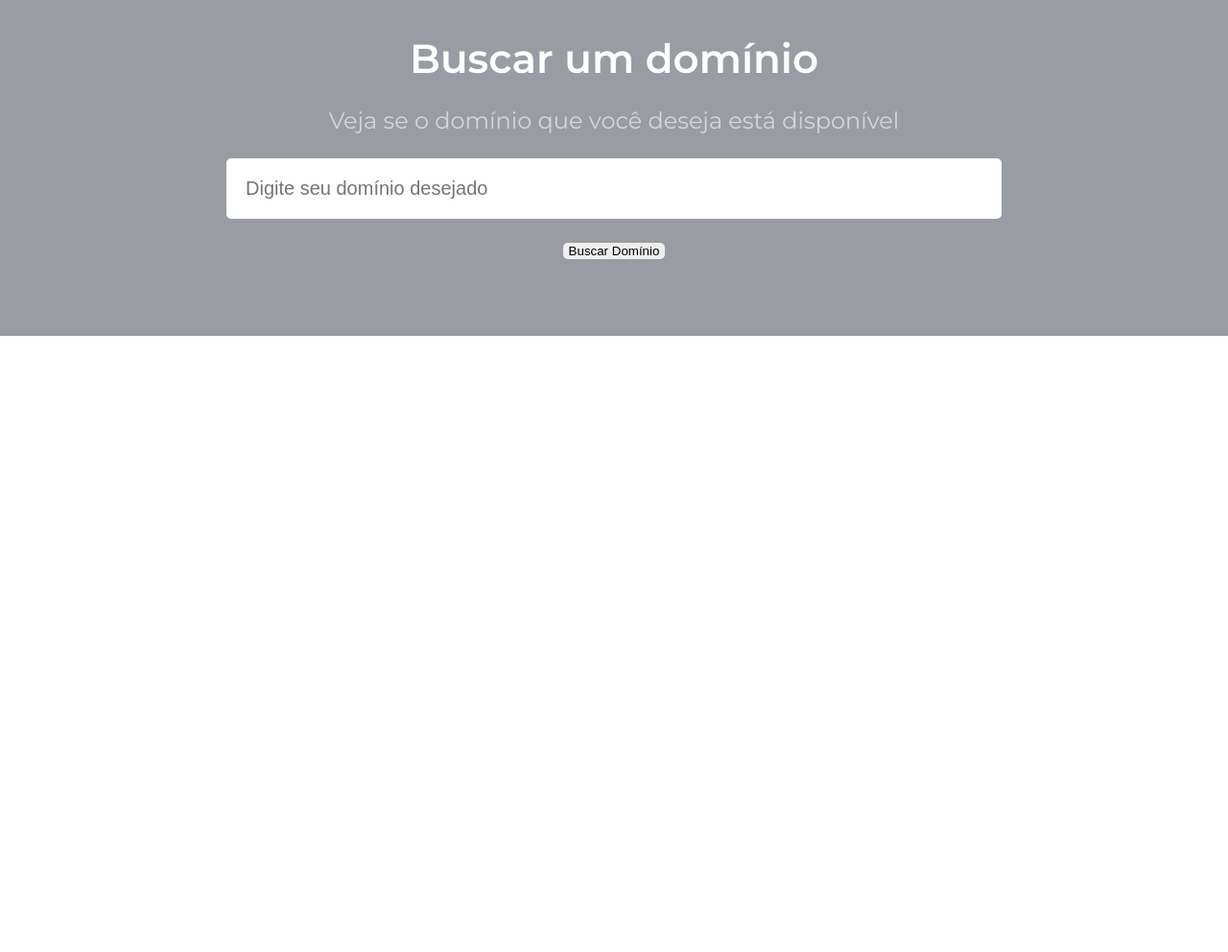
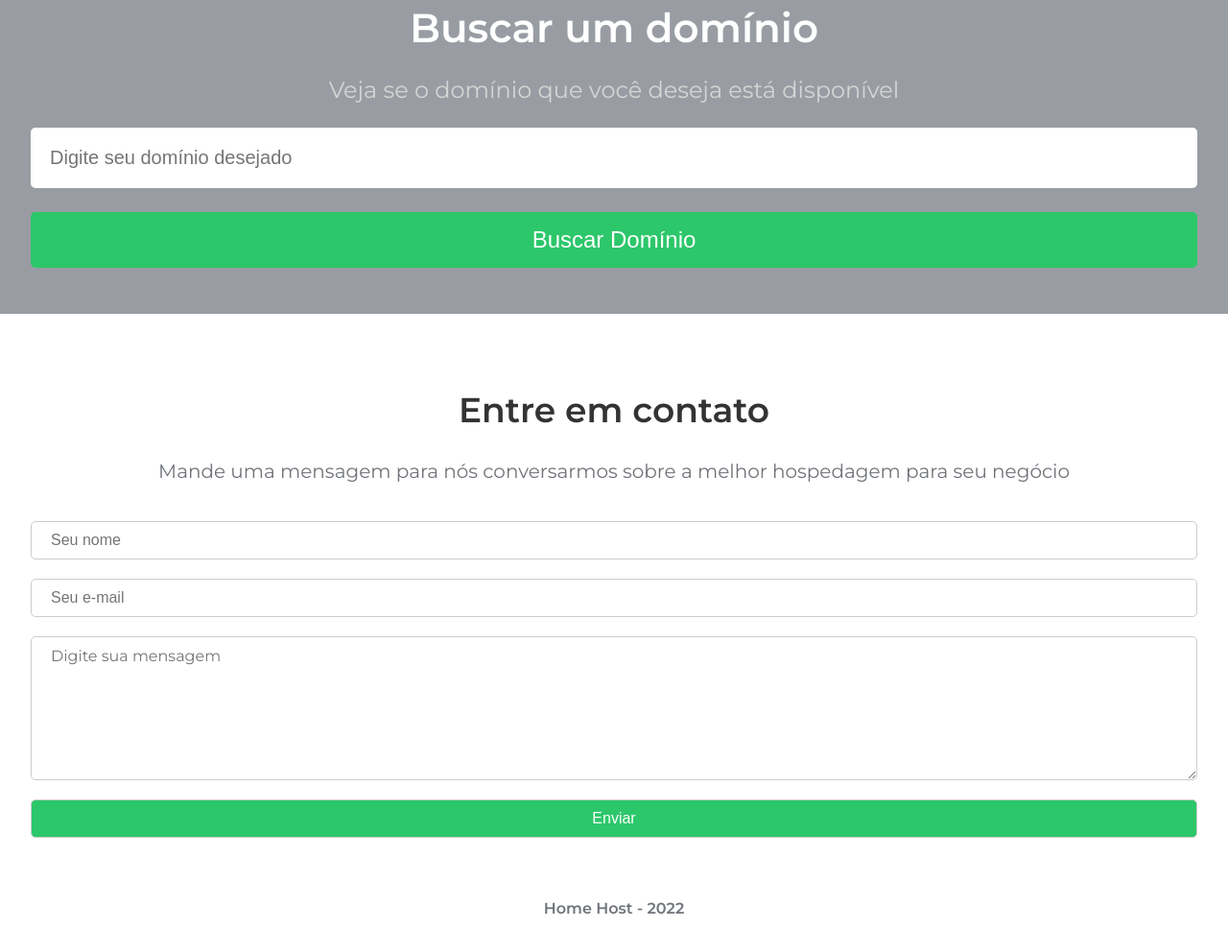
Before and after one commit to renataaversa/home_host, a plain HTML site: page index.html in a window 1280 px wide. Shown: the part 1955-2947 px from the top of the page at 96% size. Before the commit the page ends 2305 px from the top, so only its background shows below. Drawn offline with Linux system fonts and the light colour scheme.

Commit message:
Finalizar desktop e incluir o responsivo

```diff
--- a/css/style.css
+++ b/css/style.css
@@ -261,9 +261,124 @@ nav{
     border-radius: 5px;
 }
 
+/* campo buscar dominio */
 .searchdomain-container input[type=text]{
     margin-bottom: 25px;
     width: 60%;
     padding: 20px;
     font-size: 20px;
 }
+
+/* css botão buscar */
+.searchdomain-container input[type=submit]{
+    background-color: #2cc76a;
+    padding: 15px 30px;
+    color: #fff;
+    font-size: 24px;
+}
+
+/* contato */
+.contact-container{
+    text-align: center;
+    padding-top: 5em;
+    padding-bottom: 2em;
+}
+
+.contact-container h2{
+    font-size: 36px;
+}
+
+.contact-container p{
+    font-size: 20px;
+    margin-bottom: 40px;
+}
+
+.contact-container input, .contact-container textarea {
+    width: 200px;
+    padding: 10px 20px;
+    font-size: 16px;
+    border-radius: 5px;
+    border: 1px solid #ccc;
+    margin: 0px 10px 20px;
+}
+
+.contact-container textarea{
+    display: block;
+    position: relative;
+    margin-left: auto;
+    margin-right: auto;
+    width: 468px;
+    height: 150px;
+}
+
+.contact-container input[type=submit] {
+    display: block;
+    position: relative;
+    margin: 0 auto;
+    background-color: #2cc76a;
+    color: #fff;
+}
+
+footer{
+    text-align: center;
+    font-weight: bold;
+    margin-bottom: 50px;
+}
+/* final desktop */
+
+/* inicio mobile */
+
+@media screen and (max-width:1100px) {
+    .plans-container{
+        width: 95%;
+    }
+
+    .plan{
+        margin-left: 5px;
+        margin-right: 5px;
+    }
+}
+
+@media screen and (max-width:900px) {
+    .plans-container, .specialties-container ul{
+        flex-wrap: wrap;
+    }
+}
+
+@media screen and (max-width: 576px){
+    .navbar-items li{
+        font-size: 12px;
+        margin-left: 10px;
+    }
+}
+
+html, body{
+    overflow-x: hidden;
+}
+
+.plan{
+    max-width:100%;
+}
+
+.searchdomain-container{
+    padding: 3em 2em;
+}
+
+.container .searchdomain-container input{
+    width: 100%;
+    /* impede que o padding adicione tamanho ao elemento, ou seja, o valor do padding será descontado do tamanho
+    original do elemento */
+    box-sizing: border-box;
+}
+
+.contact-container{
+    padding: 3em 2em;
+}
+
+.contact-container input, .contact-container textarea{
+    width: 100%;
+    display: block;
+    margin-left: 0;
+    margin-right: 0;
+    box-sizing: border-box;
+}
--- a/index.html
+++ b/index.html
@@ -122,9 +122,22 @@
                     <input type="text" name="domain" placeholder="Digite seu domínio desejado">
                     <input type="submit" value="Buscar Domínio">
                 </form>
+            </section>
 
+            <section class="contact-container">
+                <h2>Entre em contato</h2>
+                <p>Mande uma mensagem para nós conversarmos sobre a melhor hospedagem para seu negócio</p>
+                <form>
+                    <input type="text" name="name" placeholder="Seu nome">
+                    <input type="email" name="email" placeholder="Seu e-mail">
+                    <textarea name="message" placeholder="Digite sua mensagem"></textarea>
+                    <input type="submit" value="Enviar">
+                </form>
             </section>
         </main>
+        <footer>
+            <p>Home Host - 2022</p>
+        </footer>
     </div>
 </body>
 </html>
```
